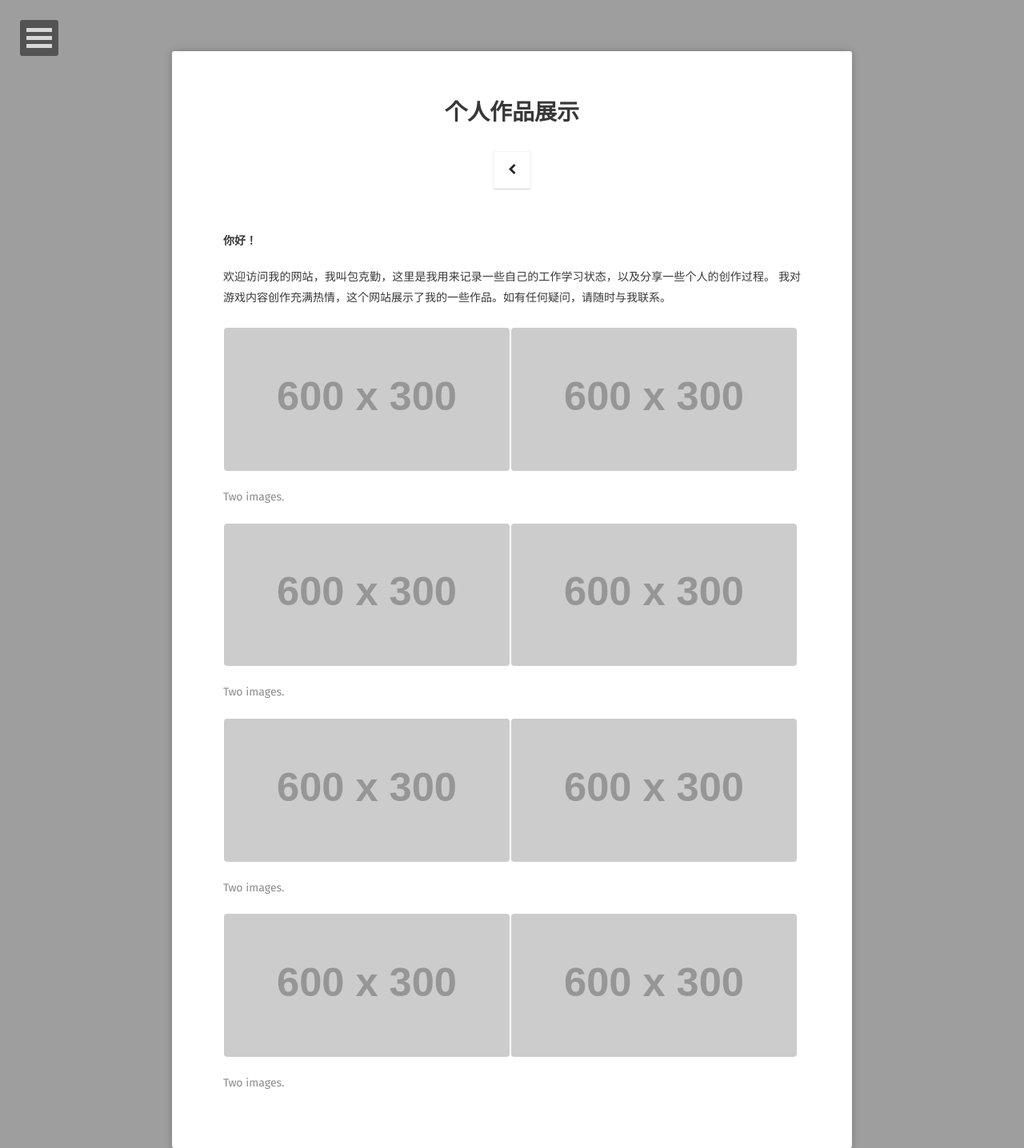
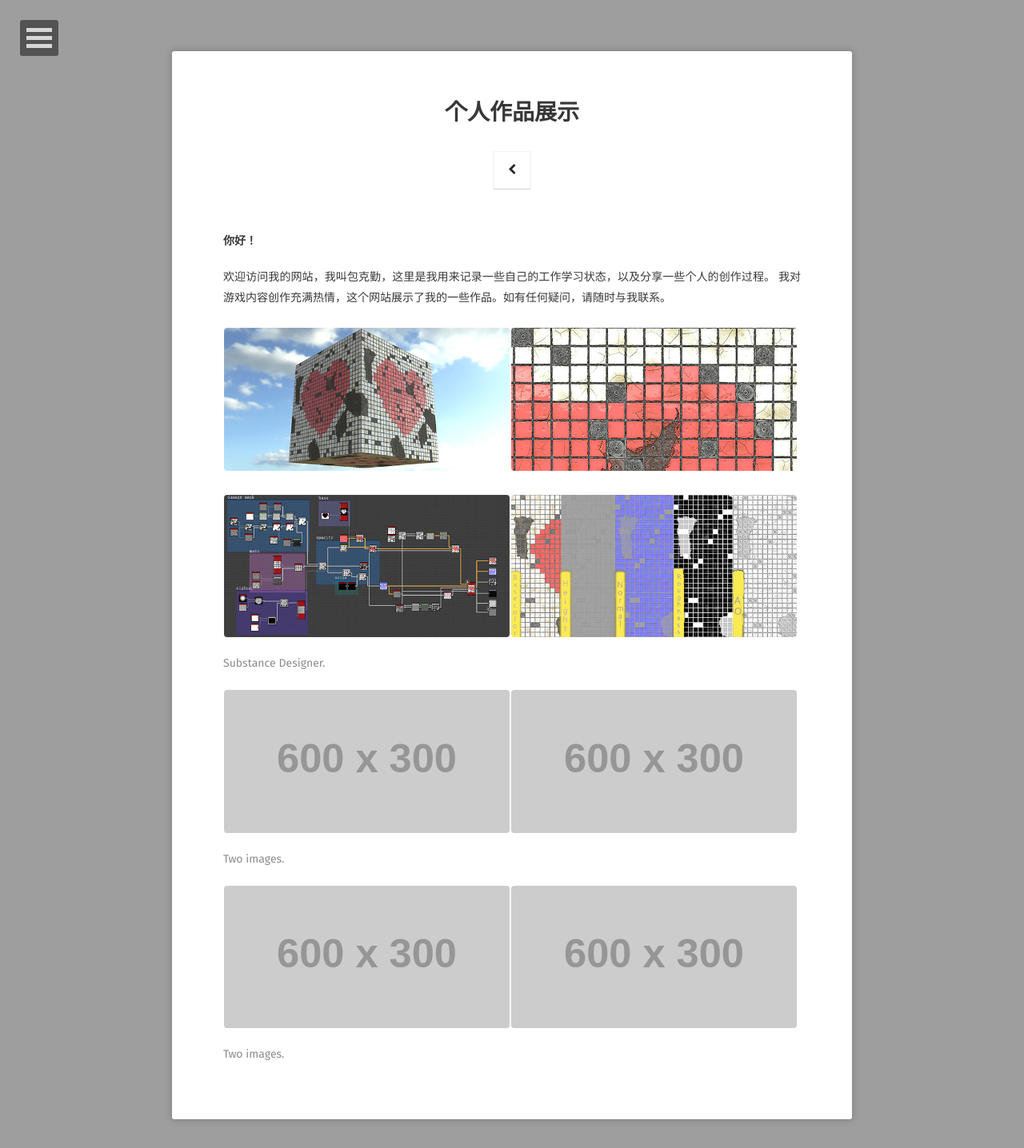
Before and after one commit to baokeqin/baokeqin.github.io, a Jekyll site: the page built from projects/index.md, in a window 1280 px wide. Shown: the whole page at 80% size. Built offline with Jekyll 4.4.1, drawn with Linux system fonts in a browser that asks for light colours; some web fonts are replaced; after the commit the page ends 1400 px from its top, so only the background shows below that.

Commit message:
Update index.md

```diff
--- a/projects/index.md
+++ b/projects/index.md
@@ -9,9 +9,13 @@ comments: false
  欢迎访问我的网站，我叫包克勤，这里是我用来记录一些自己的工作学习状态，以及分享一些个人的创作过程。
  我对游戏内容创作充满热情，这个网站展示了我的一些作品。如有任何疑问，请随时与我联系。
 <figure class="half">
-	<a href="http://placehold.it/1200x600.JPG"><img src="http://placehold.it/600x300.jpg"></a>
-	<a href="http://placehold.it/1200x600.jpeg"><img src="http://placehold.it/600x300.jpg"></a>
-	<figcaption>Two images.</figcaption>
+	<a href="https://raw.githubusercontent.com/baokeqin/baokeqin.github.io/master/img/SD/sd_01.jpg"><img src="https://raw.githubusercontent.com/baokeqin/baokeqin.github.io/master/img/SD/sd01s.jpg"></a>
+	<a href="https://raw.githubusercontent.com/baokeqin/baokeqin.github.io/master/img/SD/sd_02.jpg"><img src="https://raw.githubusercontent.com/baokeqin/baokeqin.github.io/master/img/SD/sd02s.jpg"></a>
+</figure>
+<figure class="half">
+	<a href="https://raw.githubusercontent.com/baokeqin/baokeqin.github.io/master/img/SD/sd_03.jpg"><img src="https://raw.githubusercontent.com/baokeqin/baokeqin.github.io/master/img/SD/sd03s.jpg"></a>
+	<a href="https://raw.githubusercontent.com/baokeqin/baokeqin.github.io/master/img/SD/sd_04.jpg"><img src="https://raw.githubusercontent.com/baokeqin/baokeqin.github.io/master/img/SD/sd04s.jpg"></a>
+	<figcaption>Substance Designer.</figcaption>
 </figure>
 <figure class="half">
 	<a href="http://placehold.it/1200x600.JPG"><img src="http://placehold.it/600x300.jpg"></a>
@@ -23,8 +27,3 @@ comments: false
 	<a href="http://placehold.it/1200x600.jpeg"><img src="http://placehold.it/600x300.jpg"></a>
 	<figcaption>Two images.</figcaption>
 </figure>
-<figure class="half">
-	<a href="http://placehold.it/1200x600.JPG"><img src="http://placehold.it/600x300.jpg"></a>
-	<a href="http://placehold.it/1200x600.jpeg"><img src="http://placehold.it/600x300.jpg"></a>
-	<figcaption>Two images.</figcaption>
-</figure>
```
